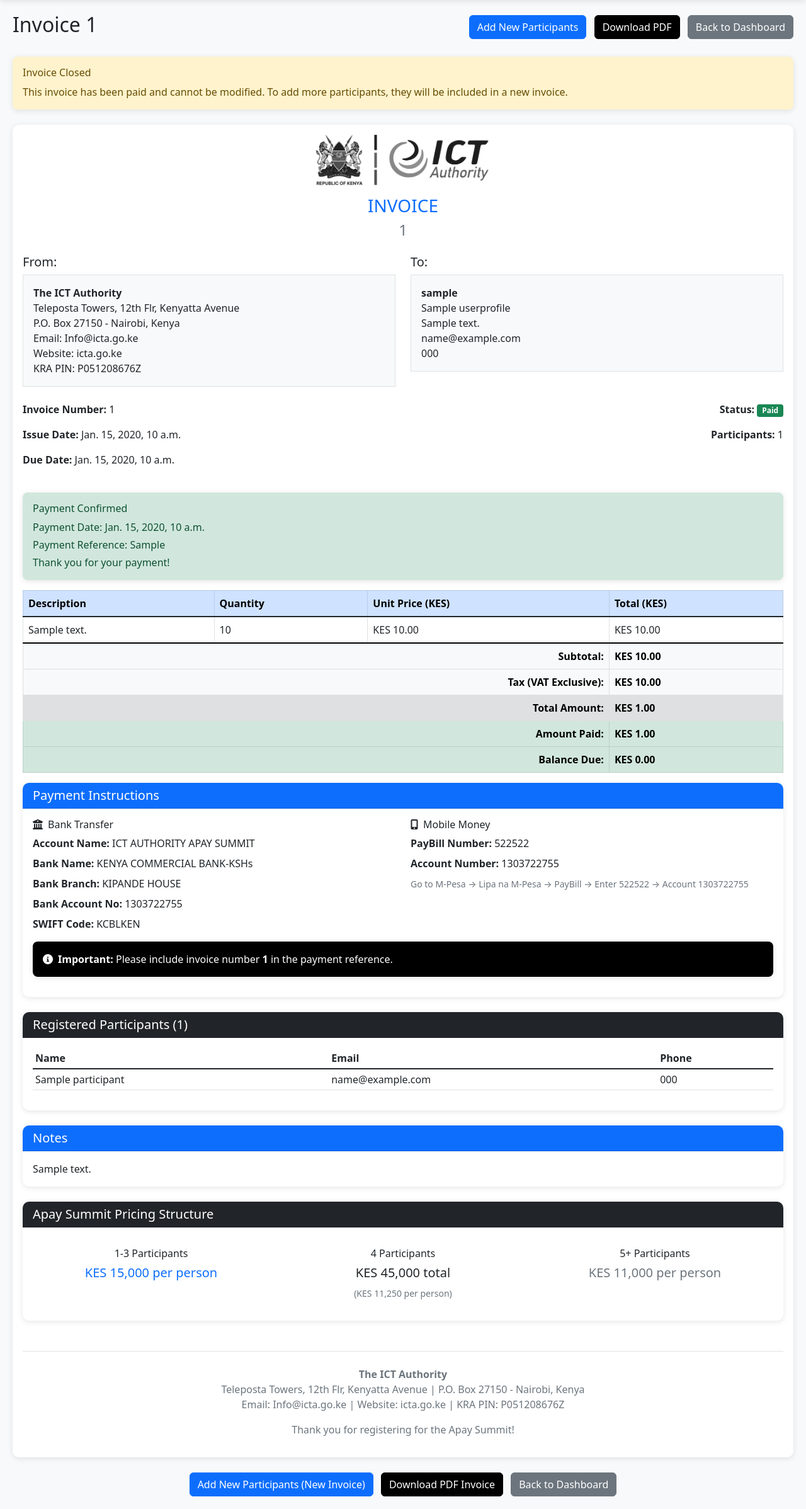
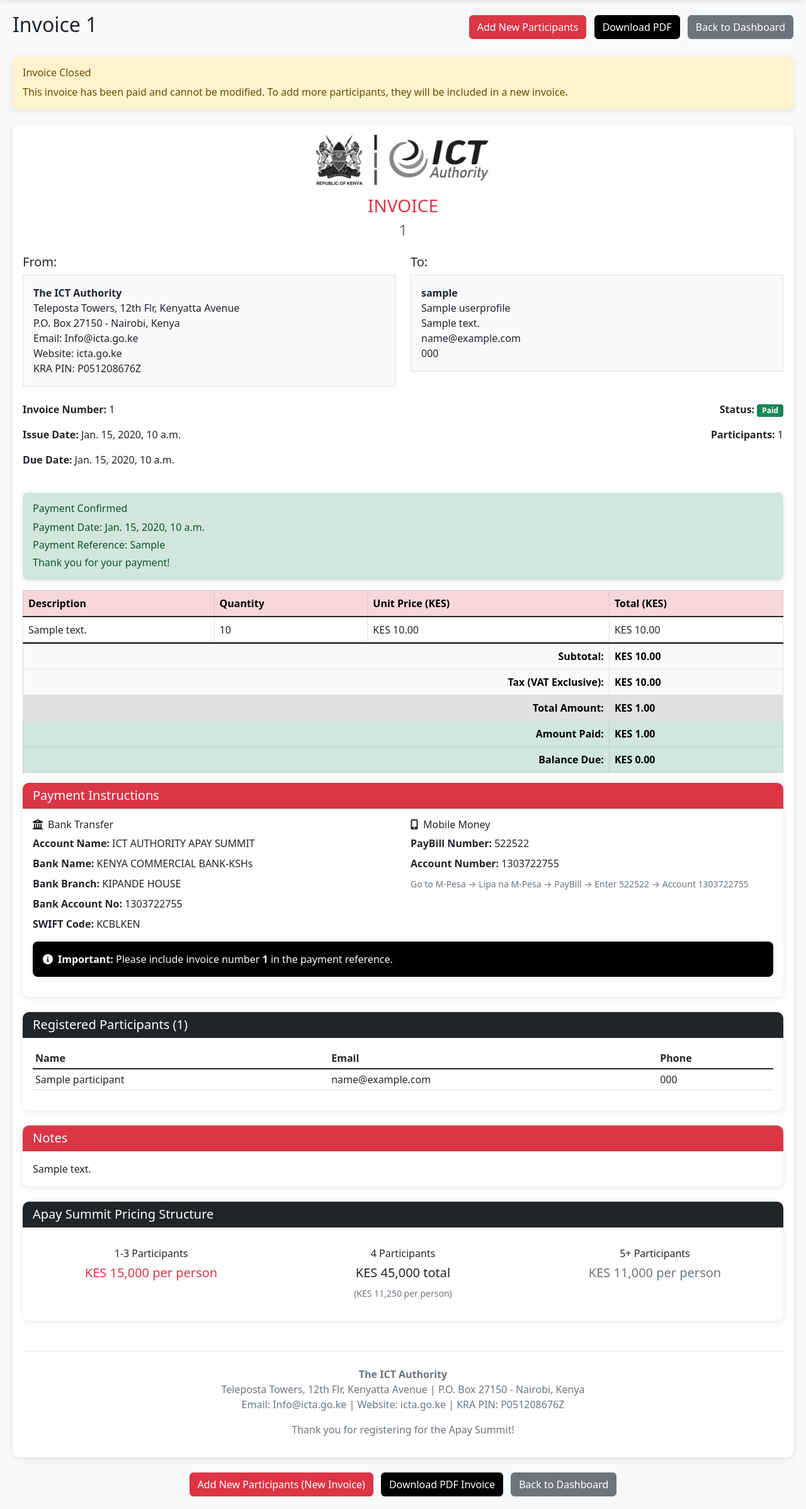
Before and after one commit to DENNIS-NGUGI/apaysummit, a Django app: template invoices/templates/invoices/invoice.html in a window 1280 px wide. Shown: the part 16-2412 px from the top of the page at 63% size. Run offline with Django 3.2, Linux system fonts and the light colour scheme; the template is opened without the code that fills it: most values are stand-ins (such as "Sample title", 1, 10 or a date in 2020).

Commit message:
colors changed

```diff
--- a/invoices/templates/invoices/dashboard.html
+++ b/invoices/templates/invoices/dashboard.html
@@ -12,7 +12,7 @@
                 </a>
                 {% if invoices %}
                     {% if latest_unpaid_invoice %}
-                    <a href="{% url 'invoice_detail' latest_unpaid_invoice.id %}" class="btn btn-primary">
+                    <a href="{% url 'invoice_detail' latest_unpaid_invoice.id %}" class="btn btn-danger">
                         <i class="fas fa-file-invoice me-1"></i>View Unpaid Invoice
                     </a>
                     {% else %}
--- a/invoices/templates/invoices/invoice.html
+++ b/invoices/templates/invoices/invoice.html
@@ -9,13 +9,13 @@
             <h2>Invoice {{ invoice.invoice_number }}</h2>
             <div>
                 {% if user.is_staff %}
-                <a href="{% url 'admin_update_payment' invoice.id %}" class="btn btn-primary me-2">Update Payment</a>
+                <a href="{% url 'admin_update_payment' invoice.id %}" class="btn btn-danger me-2">Update Payment</a>
                 <a href="{% url 'admin_invoice_list' %}" class="btn btn-secondary me-2">Back to Admin</a>
                 {% else %}
                     {% if can_add_participants %}
-                    <a href="{% url 'add_participant' %}" class="btn btn-primary me-2">Add More Participants</a>
+                    <a href="{% url 'add_participant' %}" class="btn btn-danger me-2">Add More Participants</a>
                     {% else %}
-                    <a href="{% url 'add_participant' %}" class="btn btn-primary me-2">Add New Participants</a>
+                    <a href="{% url 'add_participant' %}" class="btn btn-danger me-2">Add New Participants</a>
                     {% endif %}
                 {% endif %}
                 <a href="{% url 'download_invoice' invoice.id %}" class="btn btn-dark me-2" style="background-color: #000000; border-color: #000000;">Download PDF</a>
@@ -47,7 +47,7 @@
                 <!-- Header with Logo -->
                 <div class="text-center mb-4">
                     <img src="{% static 'images/ictalogo.png' %}" alt="Apay Summit Logo" class="img-fluid mb-3" style="max-height: 80px;">
-                    <h3 class="text-primary">INVOICE</h3>
+                    <h3 class="text-danger">INVOICE</h3>
                     <h4 class="text-muted">{{ invoice.invoice_number }}</h4>
                 </div>
 
@@ -92,7 +92,7 @@
                             <span class="badge
                                 {% if invoice.status == 'paid' %}bg-success
                                 {% elif invoice.status == 'overdue' %}bg-danger
-                                {% else %}bg-primary{% endif %}">
+                                {% else %}bg-danger{% endif %}">
                                 {{ invoice.status|title }}
                             </span>
                         </p>
@@ -117,7 +117,7 @@
                 <!-- Invoice Items -->
                 <div class="table-responsive">
                     <table class="table table-bordered">
-                        <thead class="table-primary">
+                        <thead class="table-danger">
                             <tr>
                                 <th>Description</th>
                                 <th>Quantity</th>
@@ -163,8 +163,8 @@
                 </div>
 
                 <!-- Payment Instructions -->
-                <div class="card border-primary mb-4">
-                    <div class="card-header bg-primary text-white">
+                <div class="card border-danger mb-4">
+                    <div class="card-header bg-danger text-white">
                         <h5 class="mb-0">Payment Instructions</h5>
                     </div>
                     <div class="card-body">
@@ -225,8 +225,8 @@
 
                 <!-- Notes -->
                 {% if invoice.notes %}
-                <div class="card border-primary mb-4">
-                    <div class="card-header bg-primary text-white">
+                <div class="card border-danger mb-4">
+                    <div class="card-header bg-danger text-white">
                         <h5 class="mb-0">Notes</h5>
                     </div>
                     <div class="card-body">
@@ -245,7 +245,7 @@
                             <div class="col-md-4">
                                 <div class="p-3">
                                     <h6>1-3 Participants</h6>
-                                    <p class="h5 text-primary">KES 15,000 per person</p>
+                                    <p class="h5 text-danger">KES 15,000 per person</p>
                                 </div>
                             </div>
                             <div class="col-md-4">
@@ -282,13 +282,13 @@
         <!-- Action Buttons -->
         <div class="text-center mt-4">
             {% if user.is_staff %}
-            <a href="{% url 'admin_update_payment' invoice.id %}" class="btn btn-primary me-2">Update Payment Status</a>
+            <a href="{% url 'admin_update_payment' invoice.id %}" class="btn btn-danger me-2">Update Payment Status</a>
             <a href="{% url 'admin_invoice_list' %}" class="btn btn-secondary me-2">Back to Admin List</a>
             {% else %}
                 {% if can_add_participants %}
-                <a href="{% url 'add_participant' %}" class="btn btn-primary me-2">Add More Participants</a>
+                <a href="{% url 'add_participant' %}" class="btn btn-danger me-2">Add More Participants</a>
                 {% else %}
-                <a href="{% url 'add_participant' %}" class="btn btn-primary me-2">Add New Participants (New Invoice)</a>
+                <a href="{% url 'add_participant' %}" class="btn btn-danger me-2">Add New Participants (New Invoice)</a>
                 {% endif %}
             {% endif %}
             <a href="{% url 'download_invoice' invoice.id %}" class="btn btn-dark me-2" style="background-color: #000000; border-color: #000000;">Download PDF Invoice</a>
--- a/invoices/templates/invoices/invoices_list.html
+++ b/invoices/templates/invoices/invoices_list.html
@@ -125,7 +125,7 @@
                                 </td>
                                 <td>
                                     <div class="btn-group btn-group-sm">
-                                        <a href="{% url 'invoice_detail' invoice.id %}" class="btn btn-outline-primary">
+                                        <a href="{% url 'invoice_detail' invoice.id %}" class="btn btn-outline-danger">
                                             <i class="fas fa-eye"></i> View
                                         </a>
                                         <a href="{% url 'download_invoice' invoice.id %}" class="btn btn-outline-success">
--- a/invoices/templates/invoices/resend_verification.html
+++ b/invoices/templates/invoices/resend_verification.html
@@ -6,7 +6,7 @@
     <div class="col-md-6 col-lg-5">
         <div class="card border-dark shadow-lg">
             <div class="card-header text-center text-white" style="background: linear-gradient(135deg, #dc3545 0%, #b02a37 100%);">
-                <img src="{% static 'invoices/images/logo.png' %}" alt="Apay Summit Logo" class="img-fluid mb-3" style="max-height: 60px;">
+                <img src="{% static 'images/ictalogo.png' %}" alt="Apay Summit Logo" class="img-fluid mb-3" style="max-height: 60px;">
                 <h4 class="mb-0"><i class="fas fa-envelope me-2"></i>Resend Verification Email</h4>
             </div>
             <div class="card-body p-4">
@@ -24,7 +24,7 @@
                     </div>
 
                     <div class="d-grid gap-2">
-                        <button type="submit" class="btn btn-primary btn-lg">
+                        <button type="submit" class="btn btn-danger btn-lg">
                             <i class="fas fa-paper-plane me-2"></i>Send Verification Email
                         </button>
                     </div>
--- a/invoices/views.py
+++ b/invoices/views.py
@@ -395,7 +395,6 @@ def format_currency(value):
     except (ValueError, TypeError):
         return str(value)
 
-
 @login_required
 def download_invoice_pdf(request, invoice_id):
     # Allow staff users to download any invoice, regular users only their own
```
Also changed, not shown: invoices/templates/invoices/invoice_pdf.html (+5 -2 lines).
